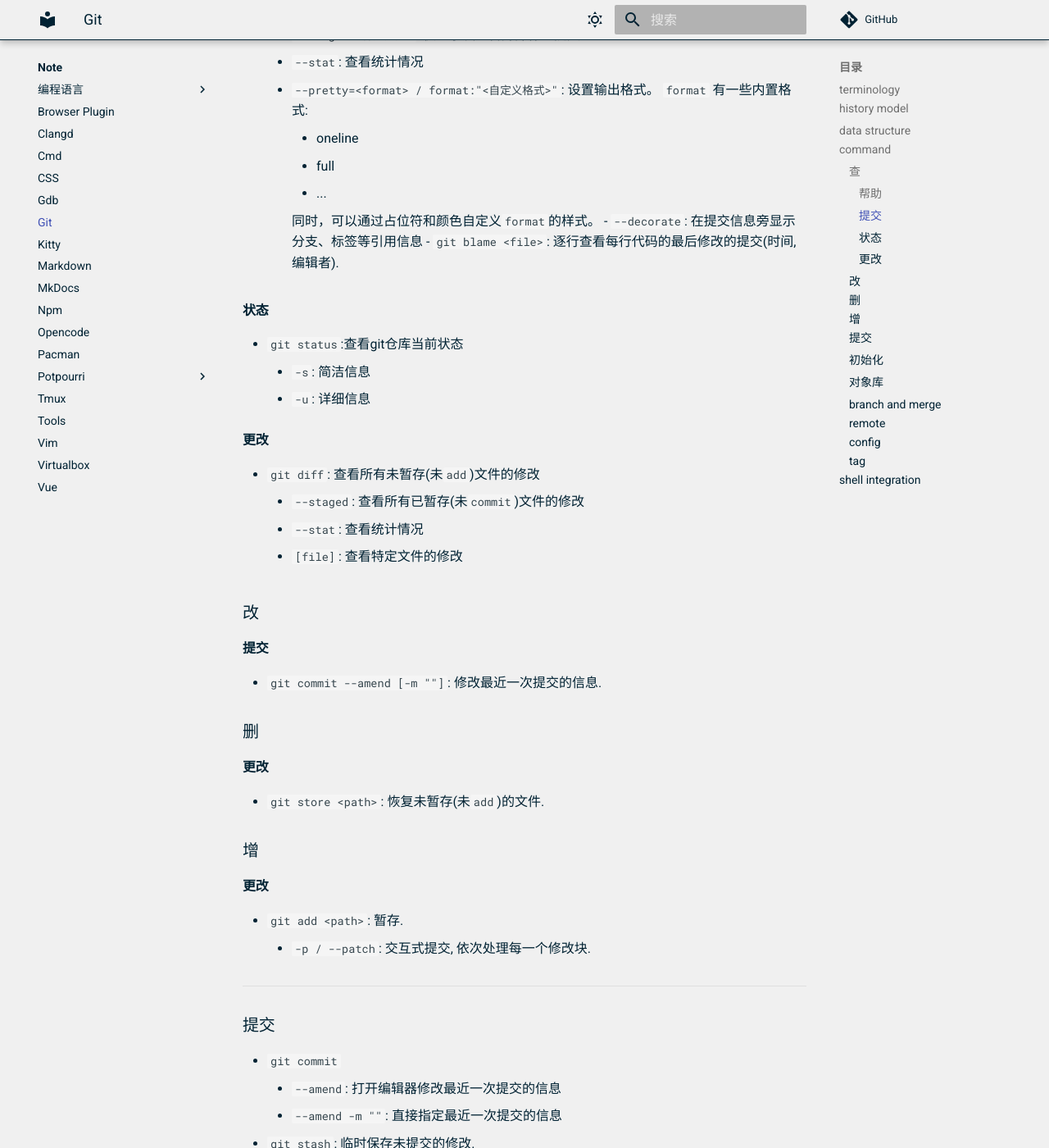
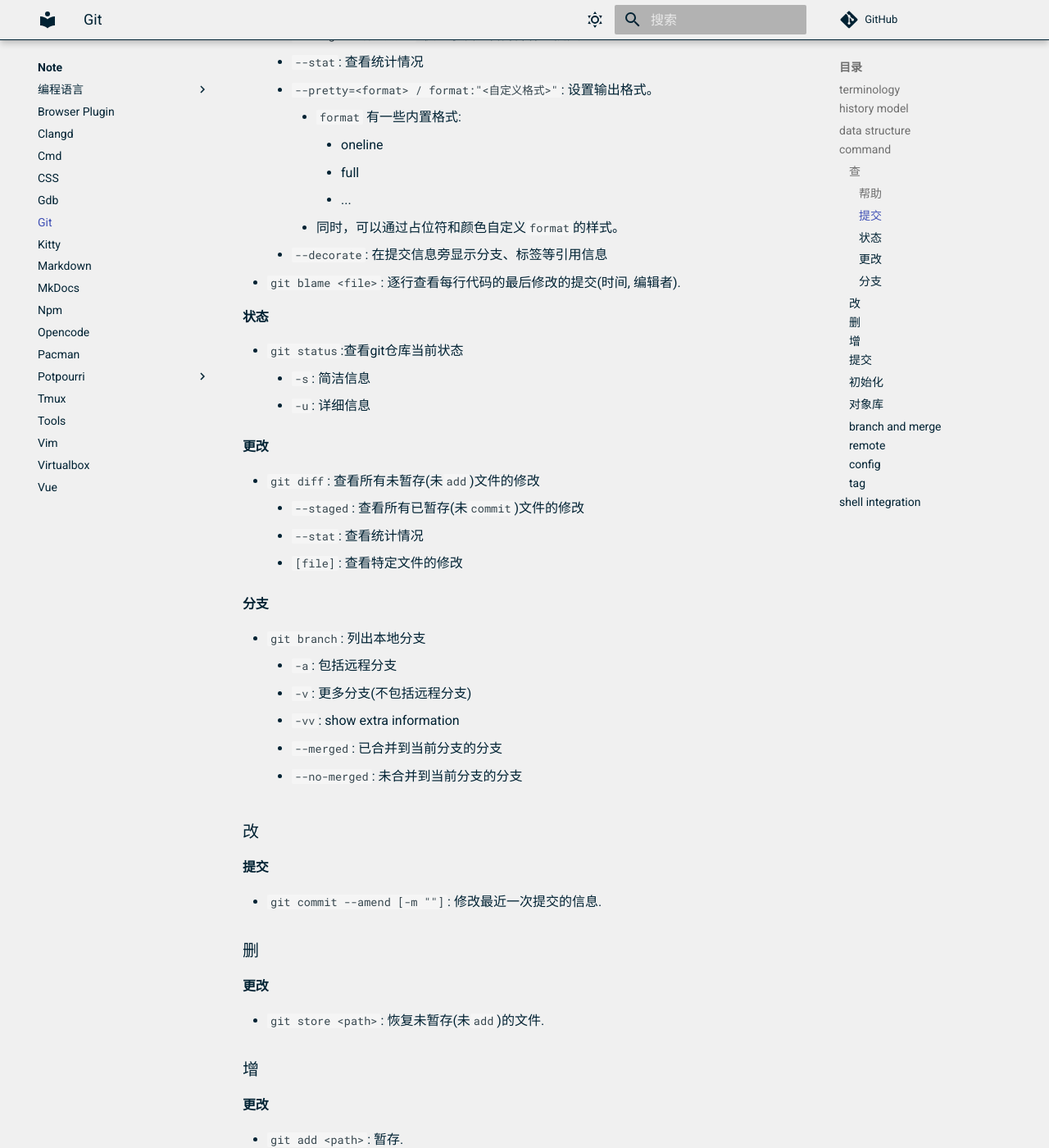
Before and after one commit to Wijkqwe/Wijkqwe.github.io, an MkDocs documentation site: the page built from docs/note/git.md, in a window 1280 px wide and 1400 px high, scrolled down 1678 px. Shown: the whole window at 82% size. Built offline with MkDocs 1.6.1 and Material for MkDocs 9.7.7, drawn with Linux system fonts in a browser that asks for light colours; comment, search, counter and statistics services are not loaded.

Commit message:
[note][git]

```diff
--- a/docs/note/git.md
+++ b/docs/note/git.md
@@ -61,12 +61,11 @@ references = map<string string>
 	- `--merges <特定分支>`: 仅显示发生合并操作的提交
 	- `--stat`: 查看统计情况
 	- `--pretty=<format> / format:"<自定义格式>"`: 设置输出格式。
-		`format` 有一些内置格式:
-		- oneline
-		- full
-		- ...
-
-		同时，可以通过占位符和颜色自定义`format`的样式。
+	    - `format` 有一些内置格式:
+		    - oneline
+		    - full
+		    - ...
+		- 同时，可以通过占位符和颜色自定义`format`的样式。
 	- `--decorate`: 在提交信息旁显示分支、标签等引用信息
 - `git blame <file>`: 逐行查看每行代码的最后修改的提交(时间, 编辑者).
 
@@ -82,6 +81,15 @@ references = map<string string>
 	- `--staged`: 查看所有已暂存(未`commit`)文件的修改
 	- `--stat`: 查看统计情况
 	- `[file]`: 查看特定文件的修改
+
+#### 分支
+
+- `git branch`: 列出本地分支
+    - `-a`: 包括远程分支
+    - `-v`: 更多分支(不包括远程分支)
+    - `-vv`: show extra information
+    - `--merged`: 已合并到当前分支的分支
+    - `--no-merged`: 未合并到当前分支的分支
 
 ### 改
 
```
